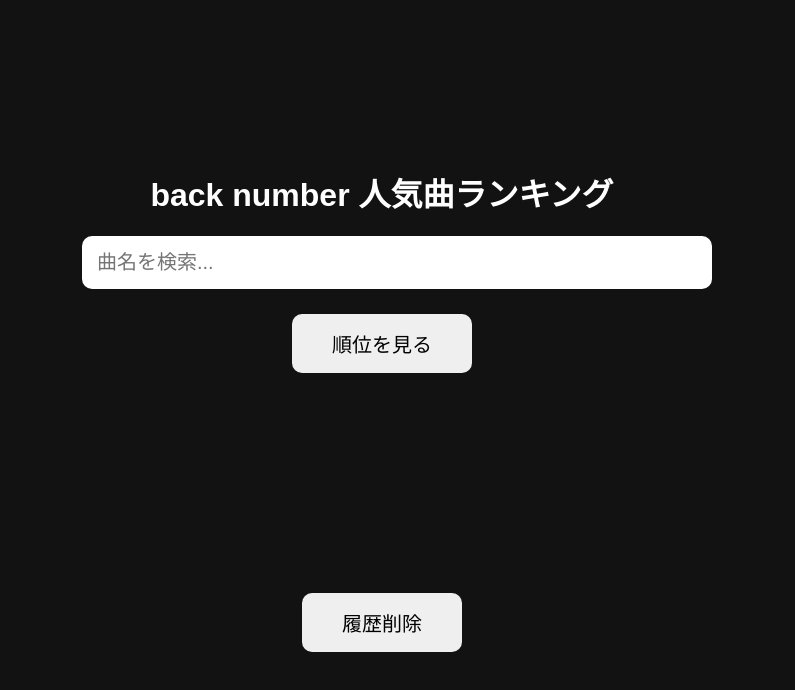
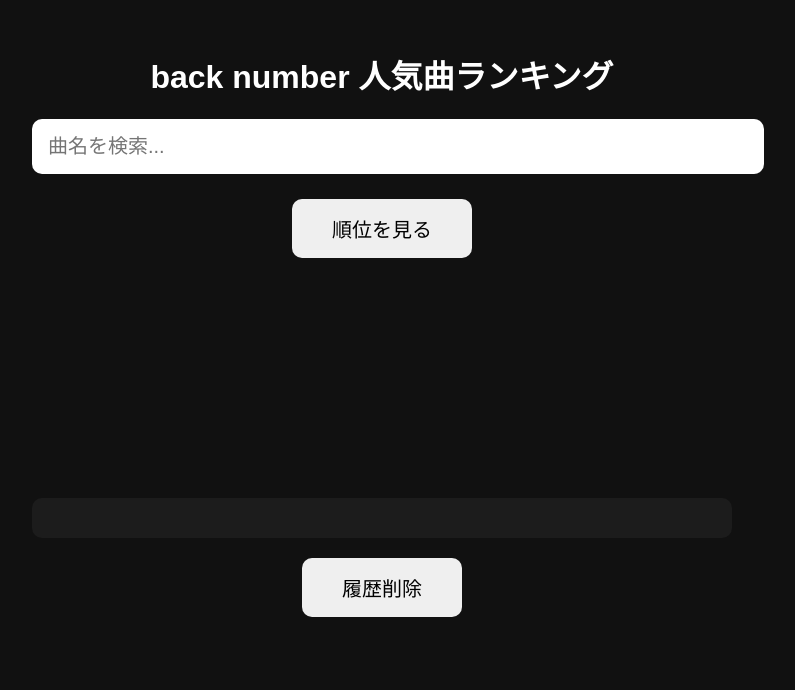
Before and after one commit to osakanasanba/backnumber-ranking, a plain HTML site: page index.html in a window 1280 px wide. Shown: the whole page, without its empty margins (258-1053 px from the left). Drawn offline with Linux system fonts and the light colour scheme.

Commit message:
Update style.css

```diff
--- a/style.css
+++ b/style.css
@@ -1,6 +1,8 @@
 body{
 
-background:#121212;
+margin:0;
+
+background:#111;
 
 font-family:sans-serif;
 
@@ -10,19 +12,15 @@
 
 justify-content:center;
 
-align-items:center;
-
-height:100vh;
-
-margin:0;
+padding:30px;
 
 }
 
 .container{
 
-width:90%;
+width:100%;
 
-max-width:600px;
+max-width:700px;
 
 text-align:center;
 
@@ -32,7 +30,7 @@
 
 width:100%;
 
-padding:15px;
+padding:16px;
 
 font-size:20px;
 
@@ -42,13 +40,29 @@
 
 }
 
+button{
+
+padding:15px 40px;
+
+margin-top:20px;
+
+font-size:20px;
+
+border:none;
+
+border-radius:10px;
+
+cursor:pointer;
+
+}
+
 #results{
 
 background:#222;
 
+margin-top:5px;
+
 border-radius:10px;
-
-margin-top:5px;
 
 max-height:250px;
 
@@ -70,46 +84,64 @@
 
 }
 
-button{
-
-margin-top:20px;
-
-padding:15px 40px;
-
-font-size:20px;
-
-border:none;
-
-border-radius:10px;
-
-cursor:pointer;
-
-}
-
 #display{
 
-margin-top:50px;
+margin-top:40px;
 
-font-size:40px;
+font-size:42px;
+
+min-height:160px;
 
 font-weight:bold;
-
-min-height:150px;
 
 }
 
 .top10{
 
-animation:flash 0.5s infinite;
+animation:pulse .6s infinite;
 
 }
 
-@keyframes flash{
+@keyframes pulse{
 
-0%{transform:scale(1)}
+0%{
 
-50%{transform:scale(1.08)}
-
-100%{transform:scale(1)}
+transform:scale(1)
 
 }
+
+50%{
+
+transform:scale(1.08)
+
+}
+
+100%{
+
+transform:scale(1)
+
+}
+
+}
+
+#history{
+
+margin-top:40px;
+
+background:#1c1c1c;
+
+padding:20px;
+
+border-radius:10px;
+
+text-align:left;
+
+}
+
+.historyItem{
+
+padding:8px;
+
+border-bottom:1px solid #333;
+
+}
```
